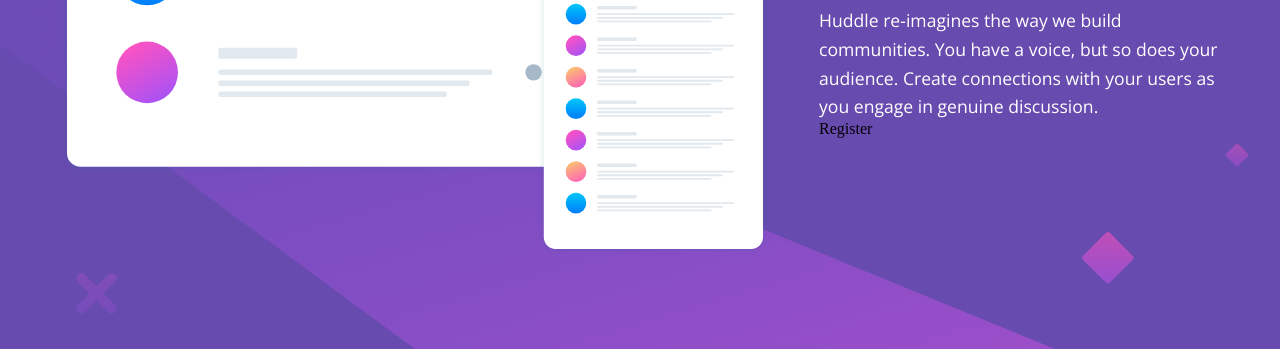
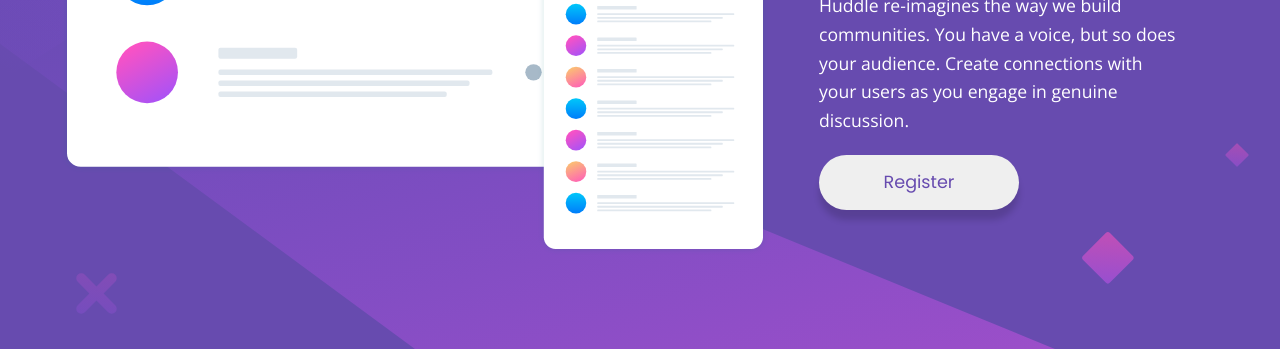
Before and after one commit to Zachcos/FeMentor-HuddleLandingPageWithSingleIntroductorySection, a plain HTML site: page index.html in a window 1280 px wide. Shown: the part 451-800 px from the top of the page. Drawn offline with nearby package versions, Linux system fonts and the light colour scheme.

Commit message:
Style register button

```diff
--- a/index.html
+++ b/index.html
@@ -438,7 +438,7 @@
             but so does your audience. Create connections with your users as you
             engage in genuine discussion.
           </p>
-          <div class="main--copy__button">Register</div>
+          <button class="main--copy__button">Register</button>
         </div>
       </div>
     </div>
--- a/scss/style.scss
+++ b/scss/style.scss
@@ -23,9 +23,9 @@ $violet: hsl(257, 40%, 49%);
   position: absolute;
   width: 100%;
   .branding {
+    height: 150px;
     margin-top: 50px;
     width: 100%;
-    height: 150px;
   }
   .main {
     display: flex;
@@ -41,14 +41,29 @@ $violet: hsl(257, 40%, 49%);
         font-size: 2.25rem;
         letter-spacing: 1px;
         line-height: 4rem;
-        margin-top: 50px;
+        margin-top: 40px;
       }
       &__body {
         @include font__copy;
         color: white;
         font-size: 1.1rem;
         line-height: 1.8rem;
-        margin-top: 15px;
+        margin-top: 10px;
+        width: 90%;
+      }
+      &__button {
+        @include font__display--thin;
+        border-radius: 30px;
+        border: none;
+        color: $violet;
+        cursor: pointer;
+        font-size: 1.1rem;
+        height: 55px;
+        margin-top: 20px;
+        width: 200px;
+        -webkit-box-shadow: 0px 10px 6px 0px rgba(0, 0, 0, 0.15);
+        -moz-box-shadow: 0px 10px 6px 0px rgba(0, 0, 0, 0.15);
+        box-shadow: 0px 10px 6px 0px rgba(0, 0, 0, 0.15);
       }
     }
   }
```
Also changed, not shown: css/style.css, 1 other file.
